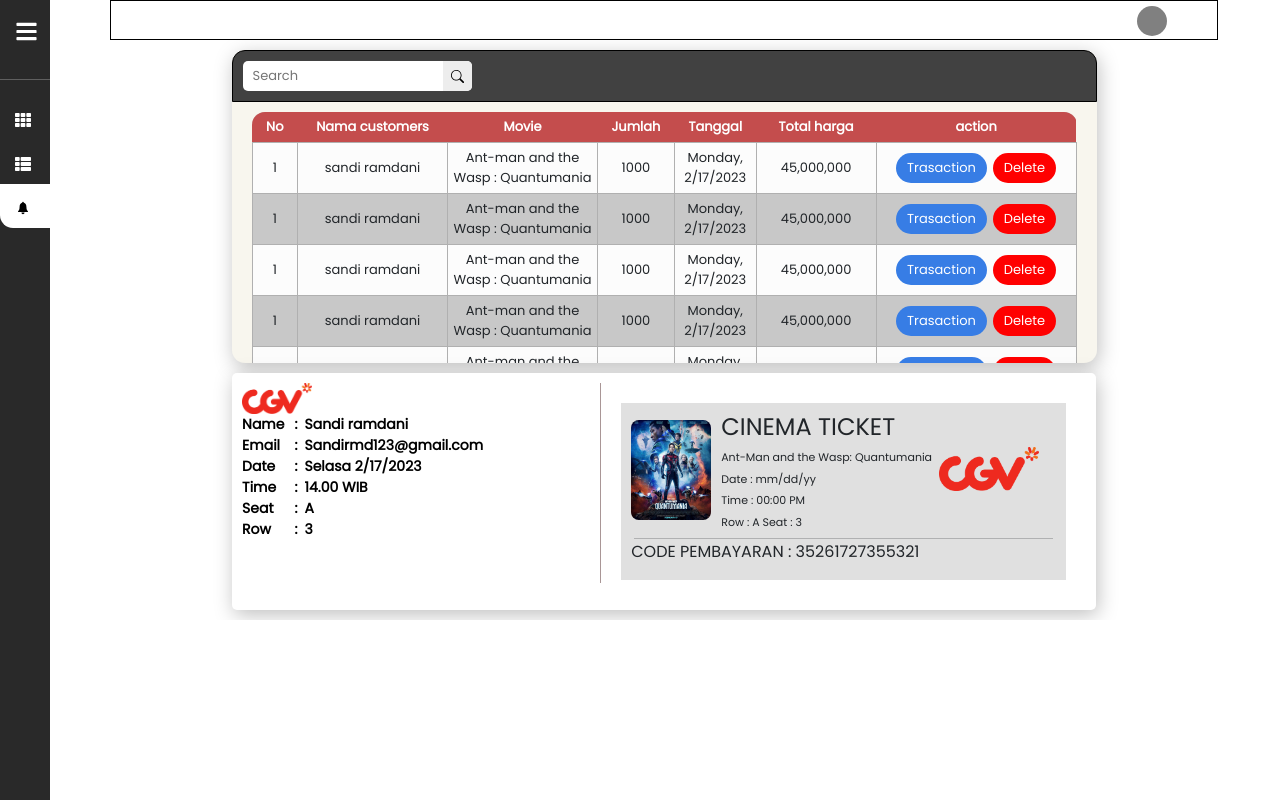
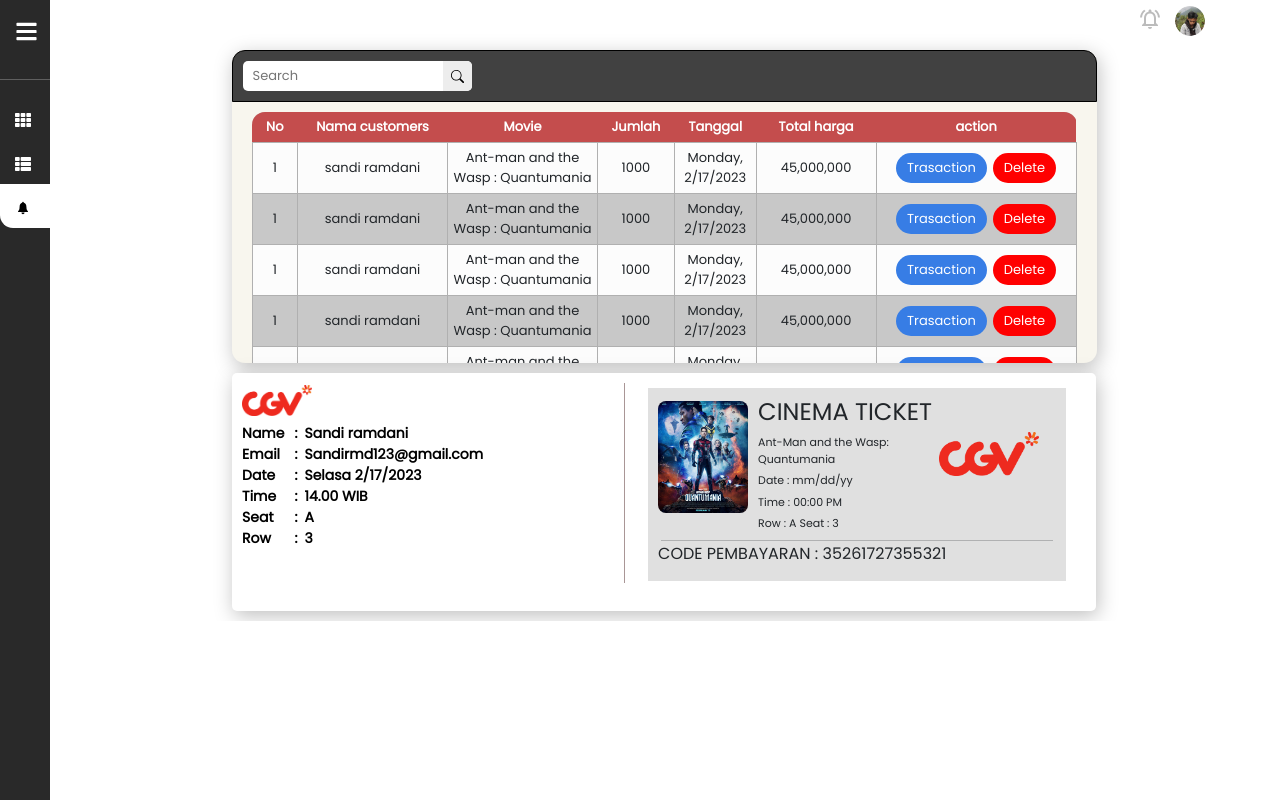
Before and after one commit to ndpnusantech/Yadika-Kelompok1, a React (Create React App) app in the folder frontend/: page /Orders in a window 1280 px wide. Built offline with nearby package versions, Linux system fonts and the light colour scheme.

Commit message:
memperbaiki tampilan adminProfile,tiket,transaksi

```diff
--- a/frontend/src/components/admin-components/Adminprofile.js
+++ b/frontend/src/components/admin-components/Adminprofile.js
@@ -1,33 +1,54 @@
 import React from "react";
+import styled from "styled-components";
+import {MdOutlineNotificationsActive} from 'react-icons/md';
 
 const Profile = () => {
-  const styleProfile = {
-    width: "90%",
-    border: "1px solid black",
-    display: "flex",
-    justifyContent: "flex-end",
-    height: "40px",
-    marginBottom: "10px",
-    margin: "0px  auto   30px",
+  const ContainerProfile = styled.div`
+    width: 90% ;
+    // border: 1px solid black ;
+    display: flex ;
+    justify-content: flex-end ;
+    height: 40px ;
+    margin-bottom: 10px ;
+    margin: 0px  auto   30px ;
+    font-size : 12px;
   };
 
-  const styleProfilePicture = {
-          display: "block",
-          borderRadius: "100%",
-          width: "30px",
-          height: "30px",
-          backgroundColor: "grey",
-          margin: " 0px 50px",
-          marginTop: "5px",
+  text{
+    margin-top : 9px;
+    color : gray;
+  }
+
+  .notification{
+    margin-top : 7px;
+    font-size : 24px;
+    color : #BCBCBC;
+    cursor : pointer;
   }
 
 
+  `
+  const ProfilePicture = styled.img`
+          display: block ;
+          border-radius: 100% ;
+          width: 30px ;
+          height: 30px ;
+          margin:  6px 13px ;
+          cursor : pointer;
+
+  `
+
+
+
+
+
+
+
   return (
-    <div style={styleProfile}>
-      <div
-        style={styleProfilePicture}
-      ></div>
-    </div>
+    <ContainerProfile>
+      <MdOutlineNotificationsActive className="notification" title="notification" />
+      <ProfilePicture src="./images/image-profil.png" title="profile-picture"/>
+    </ContainerProfile>
   );
 };
 
--- a/frontend/src/components/admin-components/buttons/buttons.css
+++ b/frontend/src/components/admin-components/buttons/buttons.css
@@ -10,6 +10,7 @@
     font-size: 13px;
 
 }
+
 
 
 .TransactionBtn:hover{
--- a/frontend/src/components/admin-components/transaction/TransactionInfo.js
+++ b/frontend/src/components/admin-components/transaction/TransactionInfo.js
@@ -21,6 +21,10 @@
   const WrapAdmin = styled.div`
     width: 45%;
     height: 100px;
+    margin-top : -5px;
+    img{
+      margin :7px 0px;
+    }
   `;
 
   const Td = styled.td`
@@ -52,6 +56,7 @@
     background-color: #e0e0e0;
     width: max-content;
     padding: 10px;
+    margin-top : -15px;
 
     /* Selector ketika ditampilkan pada .warpTiket */
     .content {
@@ -71,6 +76,10 @@
     .text p {
       font-size: 11px;
       margin: 5px 0;
+    }
+    .text p:nth-child(2) {
+      font-size: 11px;
+      width : 140px
     }
   `;
 
@@ -122,13 +131,13 @@
         <WrapTiket>
           <TiketCustomers>
             <div className="content">
-              <div className="poster">
+              <div className="poster" style={{marginTop : "-4px"}}>
                 <img
                   src="./images/poster/ant-man.jpeg"
                   alt=""
                   style={{
                     borderRadius: "8px",
-                    width: "80px",
+                    width: "90px",
                     marginTop: "7px",
                   }}
                 />
```
